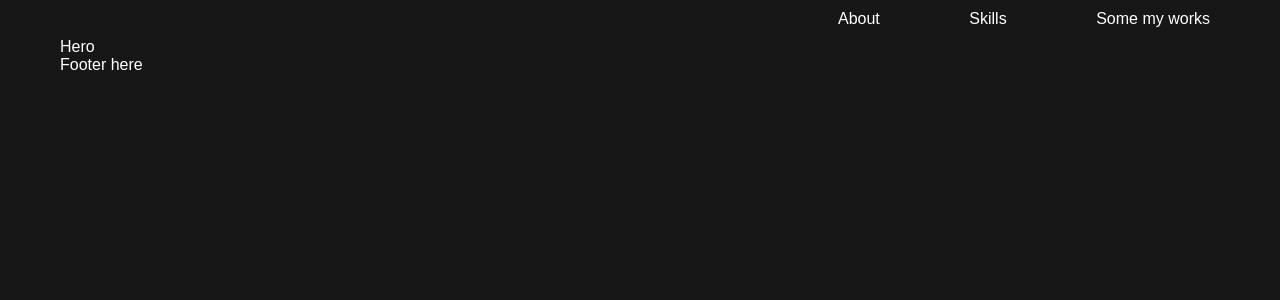
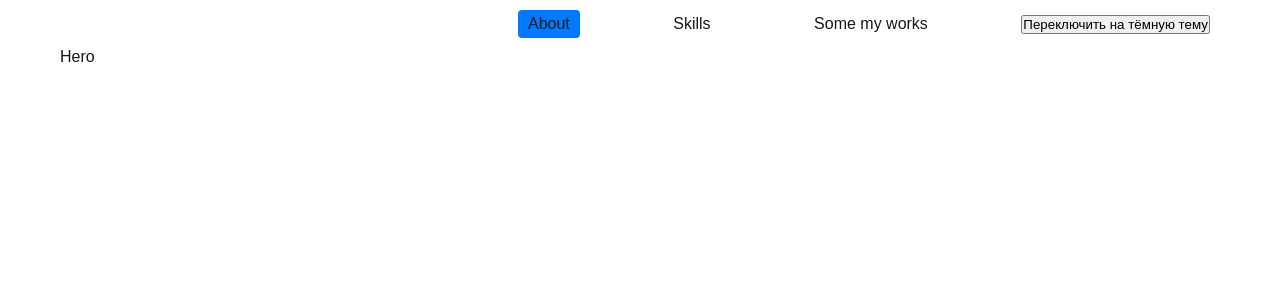
Before and after one commit to adovg/myportfolio, a Next.js app: page / in a window 1280 px wide. Shown: the top 300 px of the page. Built offline with nearby package versions, Linux system fonts and the light colour scheme.

Commit message:
theme color change

```diff
--- a/app/(root)/page.tsx
+++ b/app/(root)/page.tsx
@@ -1,7 +1,6 @@
-import Image from "next/image";
+import Hero from "@/components/Hero";
 import styles from "./page.module.scss";
 import Footer from "@/components/Footer";
-import Hero from "./hero/page";
 
 export default function Home() {
   return (
--- /dev/null
+++ b/app/context/Theme-context.tsx
@@ -0,0 +1,47 @@
+// context/ThemeContext.tsx
+"use client";
+import { createContext, useEffect, useState, ReactNode } from "react";
+
+type Theme = "light" | "dark";
+
+interface ThemeContextProps {
+  theme: Theme;
+  toggleTheme: () => void;
+}
+
+export const ThemeContext = createContext<ThemeContextProps>({
+  theme: "light",
+  toggleTheme: () => {},
+});
+
+export const ThemeProvider = ({ children }: { children: ReactNode }) => {
+  const [theme, setTheme] = useState<Theme>("light");
+
+  useEffect(() => {
+    const savedTheme = localStorage.getItem("theme") as Theme;
+    if (savedTheme) {
+      setTheme(savedTheme);
+      document.documentElement.className = savedTheme;
+    } else {
+      const prefersDark = window.matchMedia(
+        "(prefers-color-scheme: dark)"
+      ).matches;
+      const defaultTheme = prefersDark ? "dark" : "light";
+      setTheme(defaultTheme);
+      document.documentElement.className = defaultTheme;
+    }
+  }, []);
+
+  const toggleTheme = () => {
+    const newTheme = theme === "light" ? "dark" : "light";
+    setTheme(newTheme);
+    localStorage.setItem("theme", newTheme);
+    document.documentElement.className = newTheme;
+  };
+
+  return (
+    <ThemeContext.Provider value={{ theme, toggleTheme }}>
+      {children}
+    </ThemeContext.Provider>
+  );
+};
--- a/app/globals.scss
+++ b/app/globals.scss
@@ -1,17 +1,24 @@
-:root {
-  --background: #ffffff;
-  --foreground: #171717;
-  --text-main: #171717;
+* {
+  box-sizing: border-box;
+  padding: 0;
+  margin: 0;
+}
+
+
+html.light {
+  --background-color: #ffffff;
+  --text-color: #171717;
   --text-secondary: #6c757d;
   --text-highlight: #007bff;
 }
 
-@media (prefers-color-scheme: dark) {
-  :root {
-    --background: #0a0a0a;
-    --foreground: #ededed;
-  }
+html.dark {
+  --background-color: #121212;
+  --text-color: #ededed;
+  --text-secondary: #aaaaaa;
+  --text-highlight: #66b2ff;
 }
+
 
 html,
 body {
@@ -20,9 +27,10 @@ body {
 }
 
 body {
-  color: var(--background);
-  background: var(--foreground);
+  background-color: var(--background-color);
+  color: var(--text-color);
   font-family: Arial, Helvetica, sans-serif;
+  transition: background-color 0.3s ease, color 0.3s ease;
   -webkit-font-smoothing: antialiased;
   -moz-osx-font-smoothing: grayscale;
 }
@@ -33,19 +41,13 @@ body {
   padding: 0 20px;
 }
 
-* {
-  box-sizing: border-box;
-  padding: 0;
-  margin: 0;
-}
 
 a {
-  color: inherit;
+  color: var(--text-color);
   text-decoration: none;
+
+  &:hover,
+  :active {
+    color: var(--text-highlight);
+  }
 }
-
-// @media (prefers-color-scheme: dark) {
-//   html {
-//     color-scheme: dark;
-//   }
-// }
--- a/app/layout.tsx
+++ b/app/layout.tsx
@@ -1,8 +1,8 @@
 import type { Metadata } from "next";
 import { Geist, Geist_Mono } from "next/font/google";
+import { ThemeProvider } from "@/app/context/Theme-context"; // Import the ThemeProvider
 import "./globals.scss";
 import Navbar from "@/components/Navbar";
-import Hero from "./(root)/hero/page";
 
 const geistSans = Geist({
   variable: "--font-geist-sans",
@@ -27,8 +27,10 @@ export default function RootLayout({
   return (
     <html lang="en">
       <body className={`${geistSans.variable} ${geistMono.variable}`}>
-        <Navbar />
-        {children}
+        <ThemeProvider>
+          <Navbar />
+          {children}
+        </ThemeProvider>
       </body>
     </html>
   );
--- a/components/Footer.tsx
+++ b/components/Footer.tsx
@@ -1,7 +1,7 @@
 import React from "react";
 
 const Footer = () => {
-  return <div>Footer here</div>;
+  return <div>{/* Footer here */}</div>;
 };
 
 export default Footer;
--- a/components/Navbar.module.scss
+++ b/components/Navbar.module.scss
@@ -1,17 +1,28 @@
-// .container {
-//     max-width: 1200px;
-//     margin: 0 auto;
-//     padding: 0 20px;
-// }
-
 .nav {
     display: flex;
     justify-content: space-between;
     align-items: center;
     padding: 10px 10px;
-    margin-left: 60vw;
+    margin-left: 35vw;
 
-    position: sticky;
-    top: 0;
-    left: 0;
+    // position: sticky;
+    // top: 0;
+    // left: 0;
 }
+
+.nav a {
+    color: var(--text-color);
+    text-decoration: none;
+    padding: 5px 10px;
+    border-radius: 4px;
+    transition: background-color 0.3s ease;
+}
+
+.nav a:hover {
+    background-color: rgba(0, 0, 0, 0.05);
+}
+
+.active {
+    background-color: var(--text-highlight);
+    color: #fff;
+}
--- a/components/Navbar.tsx
+++ b/components/Navbar.tsx
@@ -1,15 +1,32 @@
+"use client";
 import Link from "next/link";
 import React from "react";
+import { usePathname } from "next/navigation";
 import styles from "./Navbar.module.scss"; // Assuming you have a CSS module for styling
 import "../app/globals.scss"; // Import global styles if needed
+import { ThemeToggle } from "./ThemeToggle"; // Import the ThemeToggle component
 
 const Navbar = () => {
+  const pathname = usePathname();
   return (
     <div className="container">
       <nav className={styles.nav}>
-        <Link href="/">About</Link>
-        <Link href="/skills">Skills</Link>
-        <Link href="/works">Some my works</Link>
+        <Link href="/" className={pathname === "/" ? styles.active : ""}>
+          About
+        </Link>
+        <Link
+          href="/skills"
+          className={pathname === "/skills" ? styles.active : ""}
+        >
+          Skills
+        </Link>
+        <Link
+          href="/works"
+          className={pathname === "/works" ? styles.active : ""}
+        >
+          Some my works
+        </Link>
+        <ThemeToggle />
       </nav>
     </div>
   );
--- /dev/null
+++ b/components/ThemeToggle.tsx
@@ -0,0 +1,13 @@
+"use client";
+import { useContext } from "react";
+import { ThemeContext } from "@/app/context/Theme-context"; // Adjust the import path as necessary
+
+export const ThemeToggle = () => {
+  const { theme, toggleTheme } = useContext(ThemeContext);
+
+  return (
+    <button onClick={toggleTheme}>
+      Переключить на {theme === "light" ? "тёмную" : "светлую"} тему
+    </button>
+  );
+};
```
Also changed, not shown: components/Hero.tsx (renamed from app/(root)/hero/page.tsx), components/ThemeToggle.module.scss (added).
